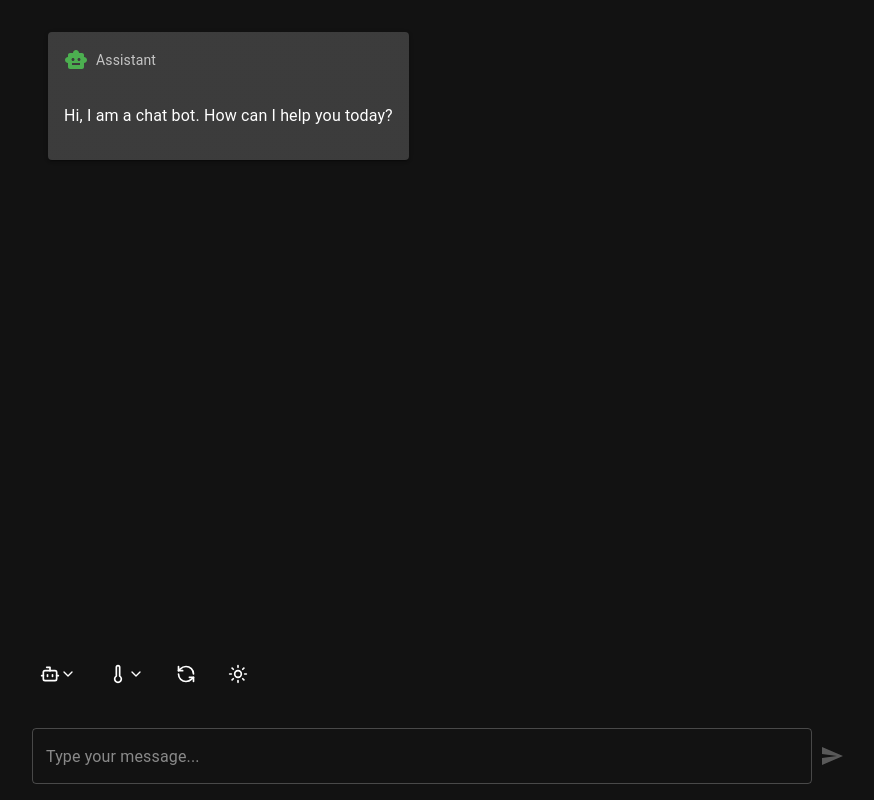
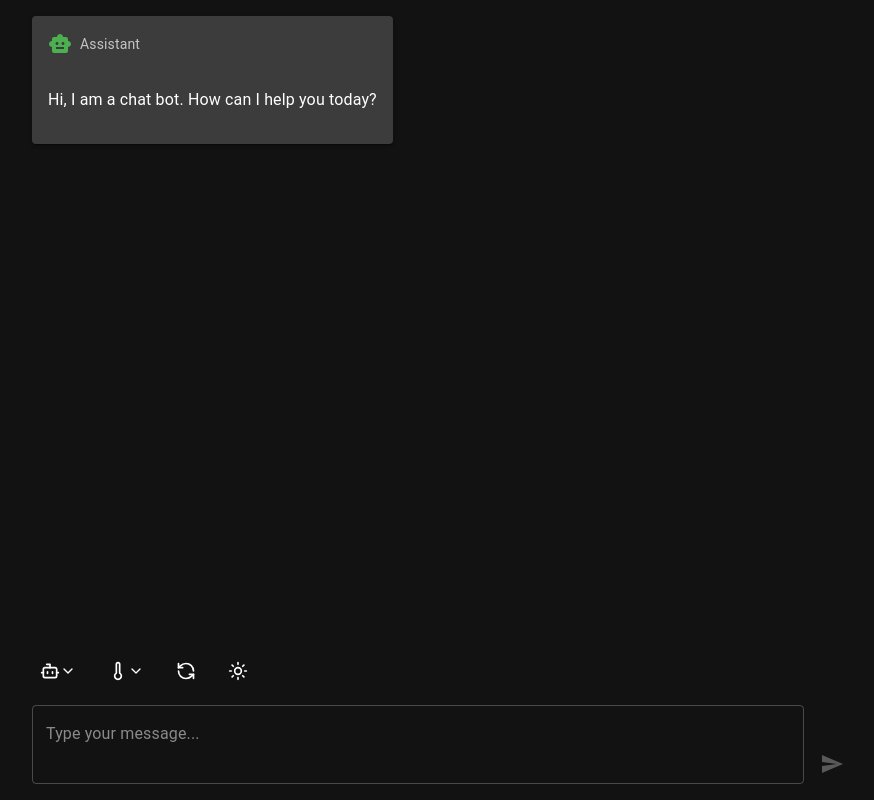
Before and after one commit to IndrajeetPatil/chatgpt-clone, a Next.js app in the folder frontend/: page /chat in a window 1280 px wide. Shown: the whole page, without its empty margins (198-1072 px from the left). Built offline with nearby package versions, Linux system fonts and the light colour scheme.

Commit message:
make the user input more inutitive

```diff
--- a/frontend/app/chat/page.tsx
+++ b/frontend/app/chat/page.tsx
@@ -48,31 +48,20 @@ export default function Home() {
     assistantIsLoading,
   } = useAssistantResponse();
 
-  const theme = createTheme({
-    palette: {
-      mode: darkMode ? "dark" : "light",
-    },
-  });
+  const theme = createTheme({ palette: { mode: darkMode ? "dark" : "light" } });
 
   const handleSendMessage = async (message: string) => {
-    const newMessage: Message = { role: "user", content: message };
-    setMessages([...messages, newMessage]);
+    setMessages([...messages, { role: "user", content: message }]);
     setLastPrompt(message);
-
-    await triggerAssistantResponse({
-      model,
-      temperature,
-      prompt: message,
-    });
+    await triggerAssistantResponse({ model, temperature, prompt: message });
   };
 
   useEffect(() => {
     if (assistantResponse) {
-      const assistantMessage: Message = {
-        role: "assistant",
-        content: assistantResponse.response,
-      };
-      setMessages((prev) => [...prev, assistantMessage]);
+      setMessages((prev) => [
+        ...prev,
+        { role: "assistant", content: assistantResponse.response },
+      ]);
     }
   }, [assistantResponse]);
 
@@ -86,37 +75,15 @@ export default function Home() {
     }
   };
 
-  const toggleTheme = () => {
-    setDarkMode(!darkMode);
-  };
-
   return (
     <ThemeProvider theme={theme}>
       <CssBaseline />
-      <Container maxWidth="md">
-        <Box
-          sx={{
-            height: "100vh",
-            display: "flex",
-            flexDirection: "column",
-          }}
+      <Container
+        maxWidth="md"
+        sx={{ height: "100vh", display: "flex", flexDirection: "column" }}
       >
-          <Box
-            sx={{
-              flexGrow: 1,
-              overflowY: "auto",
-              p: 2,
-            }}
-          >
-            <Box
-              sx={{
-                p: 2,
-                maxHeight: "100%",
-                display: "flex",
-                flexDirection: "column",
-                overflowY: "auto",
-              }}
-            >
+        {/* Chat Messages */}
+        <Box sx={{ flexGrow: 1, overflowY: "auto", p: 2 }}>
           <Stack spacing={2}>
             {messages.map((message, index) =>
               message.role === "user" ? (
@@ -129,32 +96,16 @@ export default function Home() {
                 />
               )
             )}
-                {assistantIsLoading && (
-                  <Box
-                    sx={{ display: "flex", justifyContent: "center", mt: 2 }}
-                  >
-                    <CircularProgress />
-                  </Box>
-                )}
+            {assistantIsLoading && <CircularProgress />}
             {assistantError && (
-                  <Alert severity="error">
-                    Error: {assistantError.message}
-                  </Alert>
+              <Alert severity="error">Error: {assistantError.message}</Alert>
             )}
           </Stack>
         </Box>
-          </Box>
 
-          <Box
-            sx={{
-              height: "20vh",
-              display: "flex",
-              flexDirection: "column",
-              justifyContent: "space-between",
-              p: 2,
-            }}
-          >
-            <Stack direction="row" spacing={2}>
+        {/* Control Panel */}
+        <Box sx={{ p: 2 }}>
+          <Stack direction="row" spacing={2} sx={{ mb: 2 }}>
             <AssistantModelParameter model={model} setModel={setModel} />
             <AssistantTemperatureParameter
               temperature={temperature}
@@ -169,18 +120,14 @@ export default function Home() {
               </IconButton>
             </Tooltip>
             <Tooltip
-                title={
-                  darkMode ? "Switch to Light Mode" : "Switch to Dark Mode"
-                }
+              title={darkMode ? "Switch to Light Mode" : "Switch to Dark Mode"}
             >
-                <IconButton onClick={toggleTheme}>
+              <IconButton onClick={() => setDarkMode(!darkMode)}>
                 {darkMode ? <Sun size={20} /> : <Moon size={20} />}
               </IconButton>
             </Tooltip>
           </Stack>
-
           <ChatInput onSendMessage={handleSendMessage} />
-          </Box>
         </Box>
       </Container>
     </ThemeProvider>
--- a/frontend/components/messages/ChatInput.tsx
+++ b/frontend/components/messages/ChatInput.tsx
@@ -1,5 +1,4 @@
-import React, { useState } from "react";
-
+import React, { useState, KeyboardEvent } from "react";
 import SendIcon from "@mui/icons-material/Send";
 import { Box, IconButton, TextField } from "@mui/material";
 
@@ -12,9 +11,20 @@ const ChatInput: React.FC<ChatInputProps> = ({ onSendMessage }) => {
 
   const handleSubmit = (event: React.FormEvent) => {
     event.preventDefault();
+    sendMessage();
+  };
+
+  const sendMessage = () => {
     if (message.trim()) {
       onSendMessage(message.trim());
       setMessage("");
+    }
+  };
+
+  const handleKeyDown = (event: KeyboardEvent<HTMLDivElement>) => {
+    if (event.key === "Enter" && !event.shiftKey) {
+      event.preventDefault();
+      sendMessage();
     }
   };
 
@@ -23,15 +33,19 @@ const ChatInput: React.FC<ChatInputProps> = ({ onSendMessage }) => {
       component="form"
       onSubmit={handleSubmit}
       display="flex"
-      alignItems="center"
+      alignItems="flex-end"
       mt={2}
     >
       <TextField
+        multiline
         fullWidth
         placeholder="Type your message..."
+        rows={2}
+        maxRows={4}
         value={message}
-        multiline={true}
         onChange={(e) => setMessage(e.target.value)}
+        onKeyDown={handleKeyDown}
+        sx={{ mr: 1 }}
       />
       <IconButton type="submit" color="primary" disabled={!message.trim()}>
         <SendIcon />
```
Also changed, not shown: 2 other files (tests, documents, lock files or other folders). Lines whose indentation alone changed are shown as unchanged.
